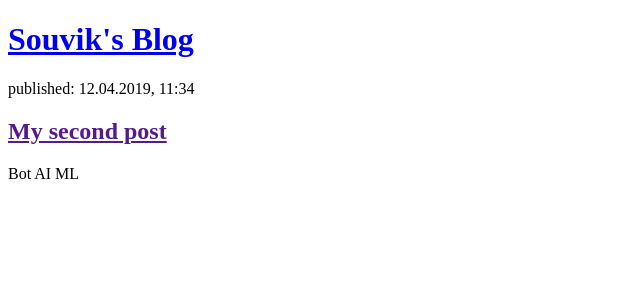
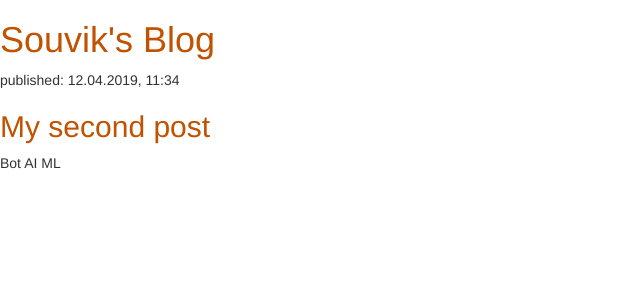
Before and after one commit to souviksv/my-first-blog, a Django app: page / in a window 1280 px wide. Shown: the top 300 px of the page, without its empty margins (0-640 px from the left). Run offline with Django 3.2, Linux system fonts and the light colour scheme; data that the repository does not hold is empty; some libraries are stand-ins or nearby versions.

Commit message:
Modified templates to display posts from databasew.

```diff
--- /dev/null
+++ b/newproject/blog/static/css/blog.css
@@ -0,0 +1,3 @@
+h1 a, h2 a {
+    color: #C25100;
+}
--- a/newproject/blog/templates/blog/post_list.html
+++ b/newproject/blog/templates/blog/post_list.html
@@ -1,7 +1,10 @@
-  <!DOCTYPE html>
+  {% load static %}
 <html>
     <head>
         <title>Souvik's blog</title>
+		<link rel="stylesheet" href="//maxcdn.bootstrapcdn.com/bootstrap/3.2.0/css/bootstrap.min.css">
+        <link rel="stylesheet" href="//maxcdn.bootstrapcdn.com/bootstrap/3.2.0/css/bootstrap-theme.min.css">
+        <link rel="stylesheet" href="{% static 'css/blog.css' %}">
     </head>
     <body>
         <div>
```
